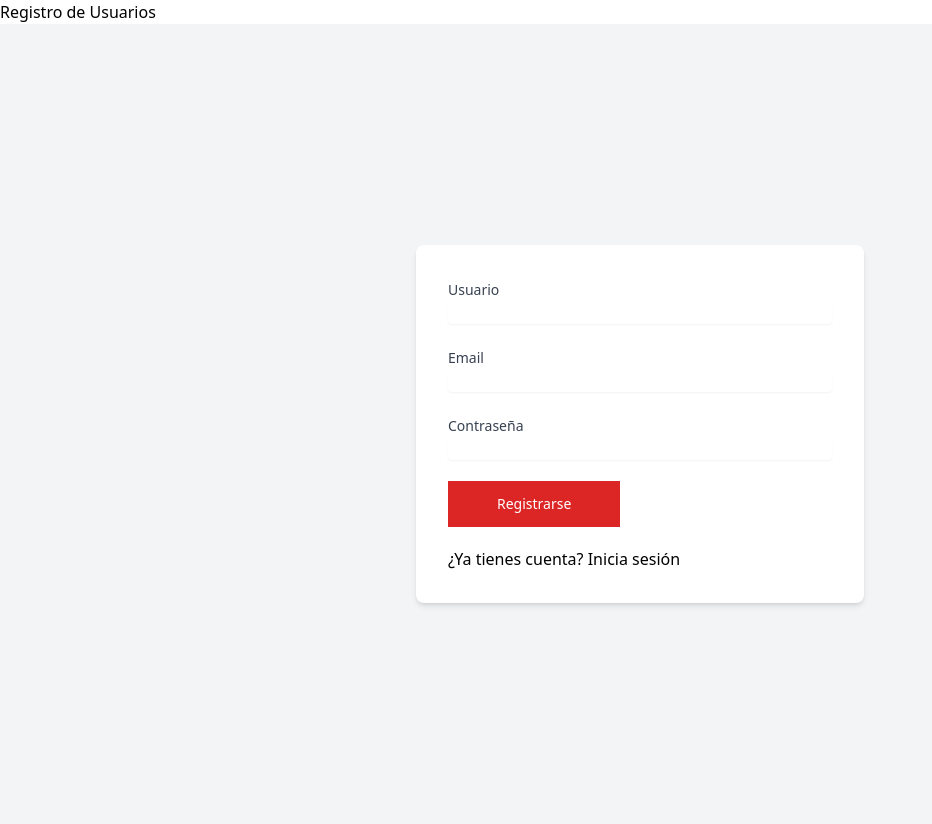
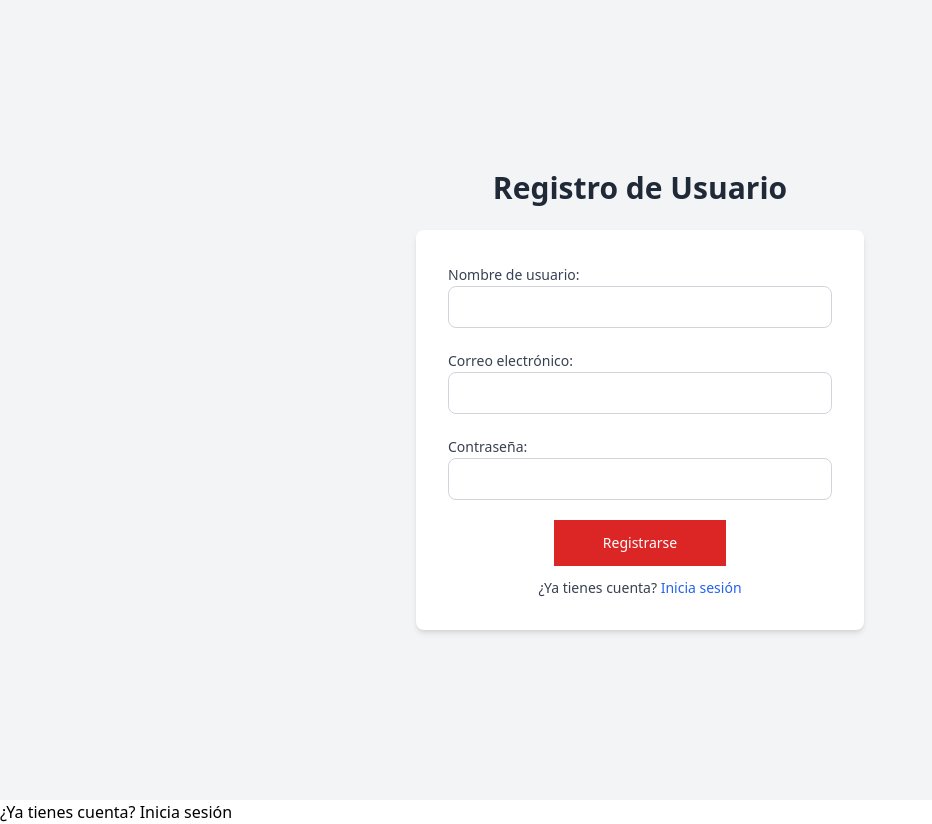
Before and after one commit to DF2024/Ecommer, a FastAPI app: page /frontend/users/register in a window 1280 px wide. Shown: the whole page, without its empty margins (0-932 px from the left). Run offline with FastAPI, Linux system fonts and the light colour scheme; some libraries are stand-ins or nearby versions.

Commit message:
Se mejoraron las plantillas de register y login

```diff
--- a/frontend/templates/register.html
+++ b/frontend/templates/register.html
@@ -1,73 +1,93 @@
-{% extends "base.html"%}
+{% extends "base.html" %}
 {% block content %}
-<h2>Registro de Usuarios</h2>
 
-<div class="min-h-screen flex items-center justify-center bg-gray-100">
-        <form class="bg-white p-8 rounded-lg shadow-md w-full max-w-md" method="post" action="/frontend/users/register"">
+
+
+    <div class="min-h-screen flex flex-col items-center justify-center bg-gray-100">
+        <h2 class="text-3xl font-semibold text-center text-gray-800 mb-6 font-sans">
+            Registro de Usuario
+        </h2>
+
+        <form class="bg-white p-8 rounded-lg shadow-md w-full max-w-md" method="post" action="/frontend/users/register">
 
             <div class="space-y-5">
                 <div>
                     <label for="username">
-                        <span class="text-sm font-medium text-gray-700"> Usuario </span>
+                    <span class="text-sm font-medium text-gray-700"> Nombre de usuario: </span>
 
                     <input
                         type="text"
-                            id="username"
-                            class="mt-0.5 w-full rounded border-gray-300 shadow-sm sm:text-sm"
+                        name="username"
+                        class="w-full border border-gray-300 rounded-lg p-2"
+                        required
                     />
                     </label>
-
                 </div>
 
+                <div>
+                    <label for="email">
+                    <span class="text-sm font-medium text-gray-700"> Correo electrónico: </span>
 
-                <div>
-                    <label for="Email">
-                        <span class="text-sm font-medium text-gray-700"> Email </span>
                     <input
                         type="email"
-                            id="email"
-                            class="mt-0.5 w-full rounded border-gray-300 shadow-sm sm:text-sm"
+                        name="email"
+                        class="w-full border border-gray-300 rounded-lg p-2"
+                        required
                     />
                     </label>
-
                 </div>
-
 
                 <div>
                     <label for="password">
-                    <span class="text-sm font-medium text-gray-700"> Contraseña </span>
+                        <span class="text-sm font-medium text-gray-700"> Contraseña: </span>
 
                         <input
                             type="password"
-                        id="password"
-                        class="mt-0.5 w-full rounded border-gray-300 shadow-sm sm:text-sm"
+                            name="password"
+                            class="w-full border border-gray-300 rounded-lg p-2"
+                            required
                         />
                     </label>
-
                 </div>
 
-                <div>
-                    <a class="group relative inline-block text-sm font-medium text-white focus:ring-3 focus:outline-hidden" href="#">
+                <div class="flex flex-col items-center mt-4">
+                    <button
+                        class="group relative inline-block text-sm font-medium text-white focus:ring-3 focus:outline-hidden"
+                        type="submit"
+                        >
                         <span class="absolute inset-0 border border-red-600"></span>
                         <span
-                            class="block border border-red-600 bg-red-600 px-12 py-3 transition-transform group-hover:-translate-x-1 group-hover:-translate-y-1">
+                            class="block border border-red-600 bg-red-600 px-12 py-3 transition-transform group-hover:-translate-x-1 group-hover:-translate-y-1"
+                        >
                             Registrarse
                         </span>
-                    </a>
-                </div>
+                    </button>
 
-                <div>
-                    <a href="/frontend/users/login">¿Ya tienes cuenta? Inicia sesión</a>
+                    <p class="mt-3 text-sm text-gray-700">
+                        ¿Ya tienes cuenta?
+                        <a href="/frontend/users/login" class="text-blue-600 hover:underline">Inicia sesión</a>
+                    </p>
                 </div>
 
             </div>
 
 
 
+
+
+
+
+
+
+
+
+
         </form>
-
     </div>
 
 
 
+
+
+    <a href="/frontend/users/login">¿Ya tienes cuenta? Inicia sesión</a>
 {% endblock %}
```
Also changed, not shown: frontend/templates/login.html (+63 -8 lines), db.sqlite3. Lines whose indentation alone changed are shown as unchanged.
